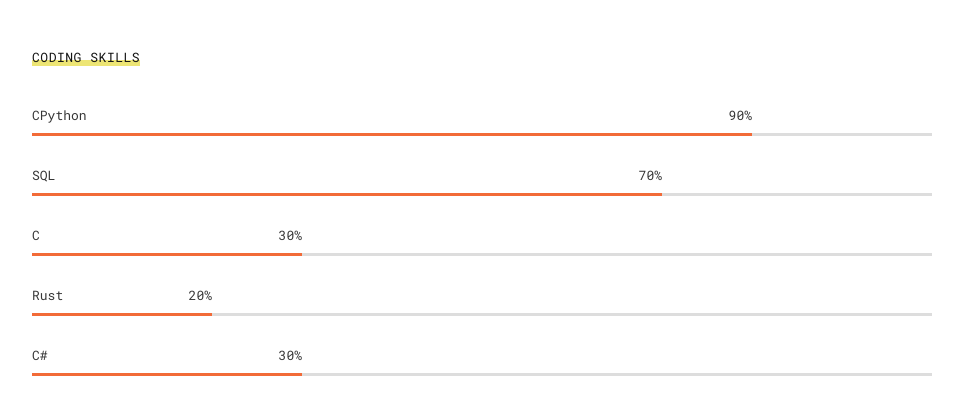
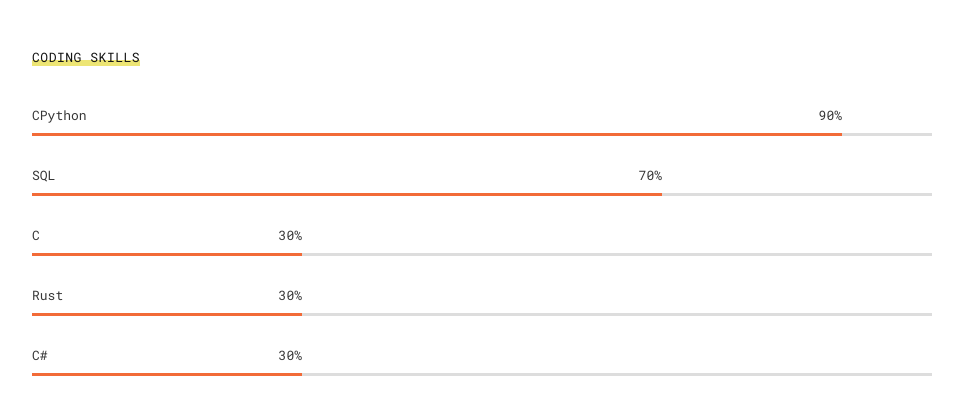
Before and after one commit to codefather-labs/codefather.dev, a Django app: template templates/site/resume.html in a window 1280 px wide. Shown: the part 2089-2494 px from the top of the page, without its empty margins (158-1121 px from the left). Run offline with Django 4.2, Linux system fonts and the light colour scheme; the template is opened without the code that fills it, so the values that code supplies are empty; parts of the project's set-up code (start-up, migrations or seed data) failed here and were passed over; some libraries are stand-ins or nearby versions; some web fonts are replaced.

Commit message:
resume fix

```diff
--- a/templates/site/resume.html
+++ b/templates/site/resume.html
@@ -12,7 +12,7 @@
                 <div class="started-content">
                     <div class="h-title glitch-effect" data-text="Resume">Resume</div>
                     <div class="h-subtitle typing-bread">
-                        <p><a href="http://localhost:8000">Home</a> / <a href="http://localhost:8000/resume/">Resume</a>
+                        <p><a href="https://codefather.dev">Home</a> / <a href="https://codefather.dev/resume/">Resume</a>
                         </p>
                     </div>
                     <span class="typed-bread"></span>
@@ -185,7 +185,7 @@
                     <li>
                         <div class="name">CPython</div>
                         <div class="progress">
-                            <div class="percentage" style="width:80%;">
+                            <div class="percentage" style="width:90%;">
                                 <span class="percent">90%</span>
                             </div>
                         </div>
@@ -211,8 +211,8 @@
                     <li>
                         <div class="name">Rust</div>
                         <div class="progress">
-                            <div class="percentage" style="width:20%;">
-                                <span class="percent">20%</span>
+                            <div class="percentage" style="width:30%;">
+                                <span class="percent">30%</span>
                             </div>
                         </div>
                     </li>
```
